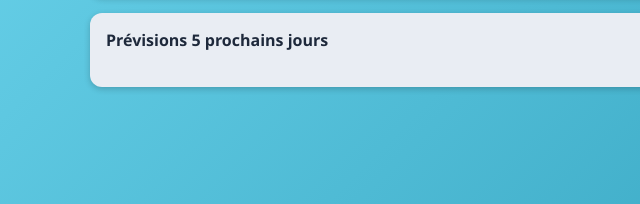
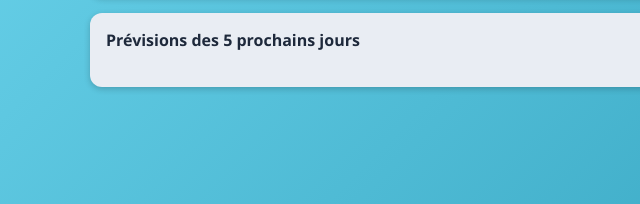
Before and after one commit to LelouchEmperouge0/weather-app, a website: page public/index.html in a window 1280 px wide. Shown: the part 292-496 px from the top of the page, 0-640 px from the left. Drawn offline with nearby package versions, Linux system fonts and the light colour scheme.

Commit message:
Correction finale : bouton °F, carte centrée, suppression plein écran, URLs propres

```diff
--- a/public/index.html
+++ b/public/index.html
@@ -148,7 +148,7 @@
           <div id="details" class="small" style="margin-top:8px;">—</div>
         </div>
         <div id="forecastCard" class="card">
-          <strong>Prévisions 5 prochains jours</strong>
+          <strong>Prévisions des 5 prochains jours</strong>
           <div class="forecast" id="forecast"></div>
         </div>
       </div>
```
